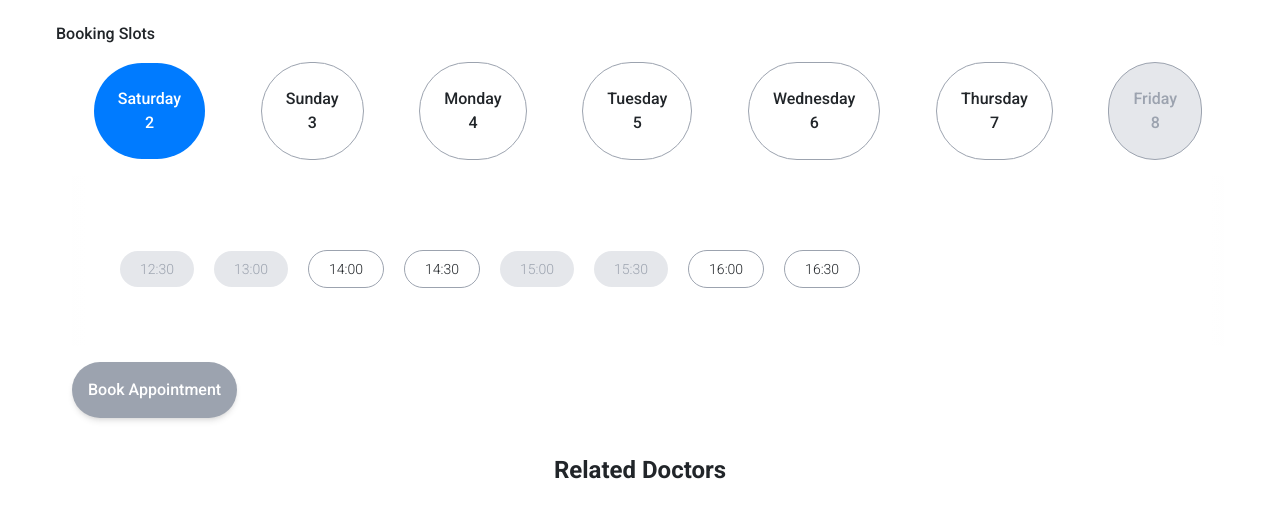
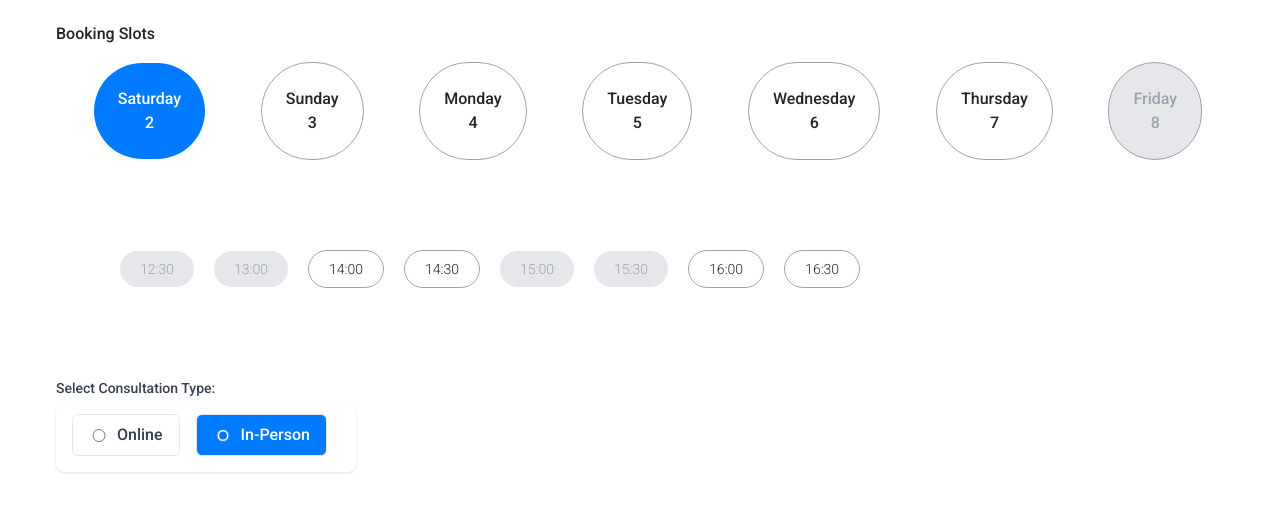
Before and after one commit to briansimiyuj/doctor-appointment-app, a React (Vite) app: page /appointments/1 in a window 1280 px wide. Shown: the part 373-891 px from the top of the page. Built offline with nearby package versions, Linux system fonts and the light colour scheme; sample sign-in values are in the browser's storage; a web font is replaced by a local one.

Commit message:
feat(booking-ui): add ConsultationType component for selecting appointment types

```diff
--- a/src/components/Bookings/BookingSlots.tsx
+++ b/src/components/Bookings/BookingSlots.tsx
@@ -4,6 +4,7 @@ import BookingDays from "./BookingDays"
 import BookingTime from "./BookingTime"
 import { LoginContext } from "../../context/LoginContext"
 import { useNavigate } from "react-router-dom"
+import ConsultationType from "./ConsultationType"
 
 const BookingSlots: React.FC = ()=>{
 
@@ -37,7 +38,7 @@ const BookingSlots: React.FC = ()=>{
 
             <h2>Booking Slots</h2>
 
-            <form onSubmit={handleSubmit}>
+            <form onSubmit={handleSubmit} className="flex flex-col items-center gap-3 md:block">
 
                 <div className="flex lg:flex-col gap-4 h-[900px] lg:h-[300px] overflow-hidden">
 
@@ -59,6 +60,7 @@ const BookingSlots: React.FC = ()=>{
 
                 </div>
 
+               <ConsultationType/>
 
                 {
 
--- /dev/null
+++ b/src/components/Bookings/ConsultationType.tsx
@@ -0,0 +1,57 @@
+import { useContext } from "react"
+import { BookingContext } from "../../context/BookingContext"
+
+const ConsultationType: React.FC = ()=>{
+
+    const bookingContext = useContext(BookingContext),
+          consultationType = bookingContext?.consultationType,
+          setConsultationType = bookingContext?.setConsultationType
+
+    return(
+
+        <div className="my-8">
+
+            <label className="block text-gray-700 text-sm font-medium mb-2">Select Consultation Type:</label>
+
+            <div className="bg-white rounded-lg shadow p-4 pt-2 w-[300px]">
+
+                <div className="flex w-full gap-4">
+
+                    <label className={`flex items-center cursor-pointer gap-2 border rounded-md px-4 py-2 ${consultationType === "online" ? "bg-primary-bg text-white" : "hover:bg-gray-50 dark:hover:bg-gray-700"}`}>
+
+                        <input
+                            type="radio"
+                            name="consultationType"
+                            checked={consultationType === "online"}
+                            onChange={() => setConsultationType("online")}
+                            className="form-radio w-5"
+                        />
+
+                        <span className={`${consultationType === "online" ? "text-white dark:text-white" : "text-gray-700"}`}>Online</span>
+
+                    </label>
+
+                    <label className={`flex items-center cursor-pointer gap-2 border rounded-md px-4 py-2 ${consultationType === "in-person" ? "bg-primary-bg text-white" : "hover:bg-gray-50 dark:hover:bg-gray-700"}`}>
+
+                        <input
+                            type="radio"
+                            name="consultationType"
+                            checked={consultationType === "in-person"}
+                            onChange={() => setConsultationType("in-person")}
+                            className="form-radio w-5"
+                        />
+
+                        <span className={`${consultationType === "in-person" ? "text-white dark:text-white" : "text-gray-700"}`}>In-Person</span>
+
+                    </label>
+
+                </div>
+
+            </div>
+
+        </div>
+
+    )
+}
+
+export default ConsultationType
```
Also changed, not shown: 1 other file (tests, documents, lock files or other folders).
